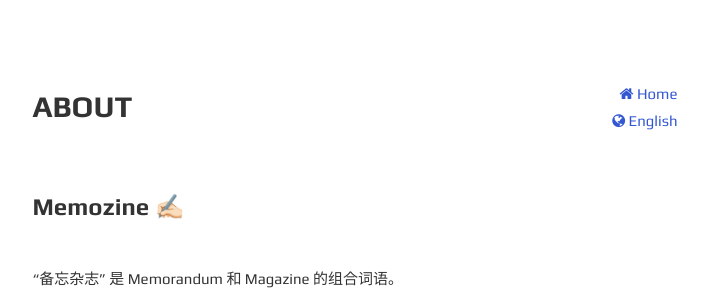
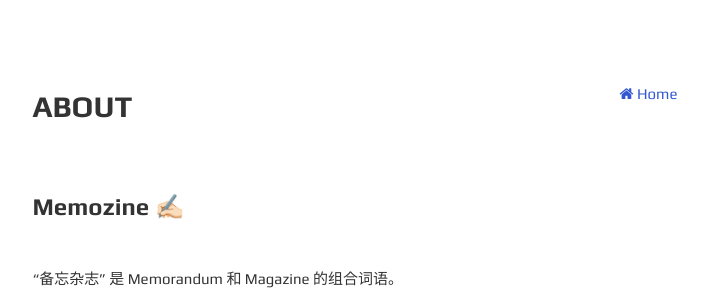
Before and after one commit to codyb1ue/codyb1ue.github.io, a Jekyll site: the page built from zh/about.html, in a window 1280 px wide. Shown: the top 295 px of the page, without its empty margins (285-993 px from the left). Built offline with Jekyll 4.4.1, drawn with Linux system fonts in a browser that asks for light colours.

Commit message:
Update about.html

```diff
--- a/zh/about.html
+++ b/zh/about.html
@@ -3,14 +3,7 @@
 ---
 <div class="flex-row-between">
     <h1>About</h1>
-    <div class="link-container">
-        <div class="link-item">
-            <a href="{{ site.url }}{{ site.baseurl }}"><i class="fa fa-home" aria-hidden="true"></i> Home</a>
-        </div>
-        <div class="link-item">
-            <a href="{{ site.url }}{{ site.baseurl }}/en/about/"><i class="fa fa-globe" aria-hidden="true"></i> English</a>
-        </div>
-    </div>
+    <a href="{{ site.url }}{{ site.baseurl }}"><i class="fa fa-home" aria-hidden="true"></i> Home</a>
 </div>
 
 <p>
```
